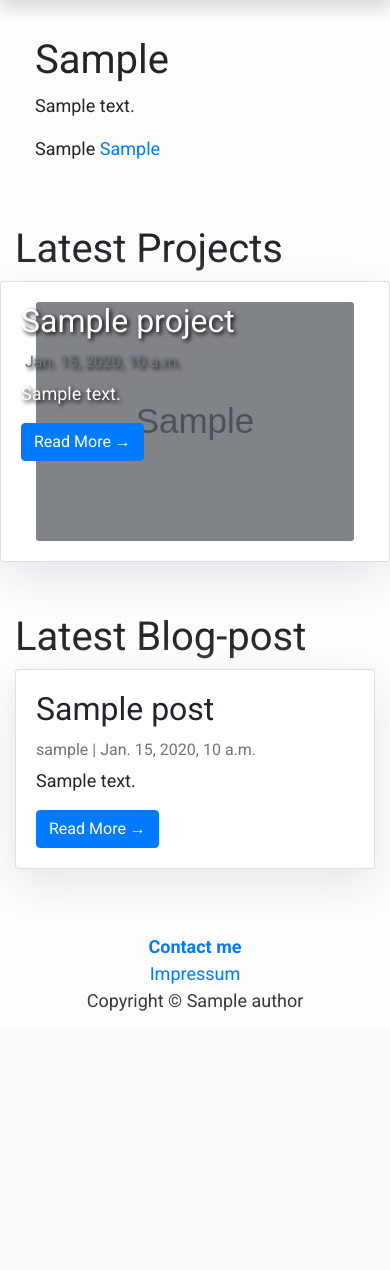
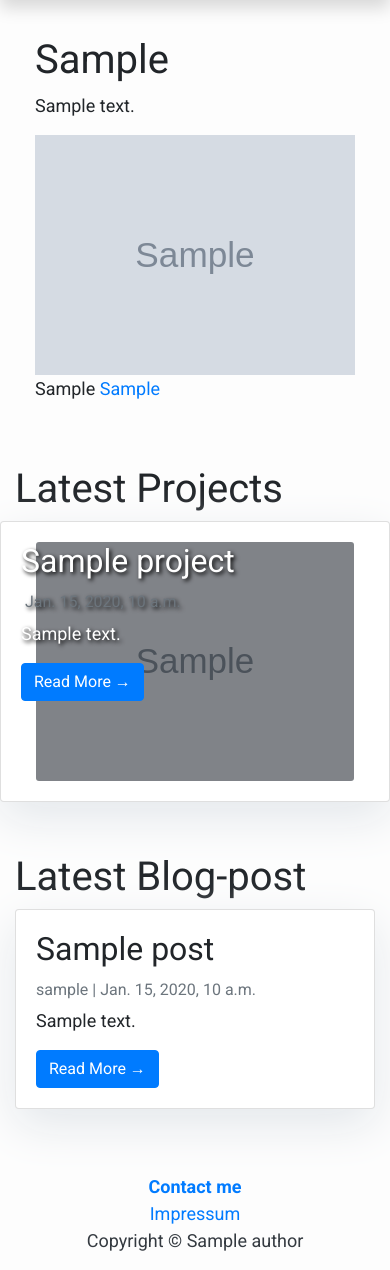
Before and after one commit to n4thal/djangoskeleton, a Django app: template templates/landing.html in a window 390 px wide. Shown: the part 56-1326 px from the top of the page. Before the commit the page ends 1067 px from the top, so only its background shows below. Run offline with Django 3.2, Linux system fonts and the light colour scheme; the template is opened without the code that fills it: values that come from a table or form of the project are taken from there, others are empty; tables that the repository leaves empty hold one stand-in row (values such as "Sample post"); grey boxes marked "Sample" are stand-in pictures; some libraries are stand-ins or nearby versions.

Commit message:
added a author picture. site is responsive when left empty.

```diff
--- a/templates/landing.html
+++ b/templates/landing.html
@@ -17,7 +17,14 @@
         <div class="col-md-12 mt-3 mb-4 left">
             <div class="card-body">
                 <h1>{{ author.hook }}</h1>
+                {% if author.picture %}
+                <div class="row">
+                    <p class="col-sm-9">{{ author.description }}</p>
+                    <img class="img-rounded col-sm-3 mh-100 mw-100" src="{% static author.picture %}" style="height: auto; overflow: hidden">
+                </div>
+                {% else %}
                 <p>{{ author.description }}</p>
+                {% endif %}
                 <p>{{ author.history }}
                     <a href="/contact">{{ author.call_to_action }}</a>
                 </p>
```
